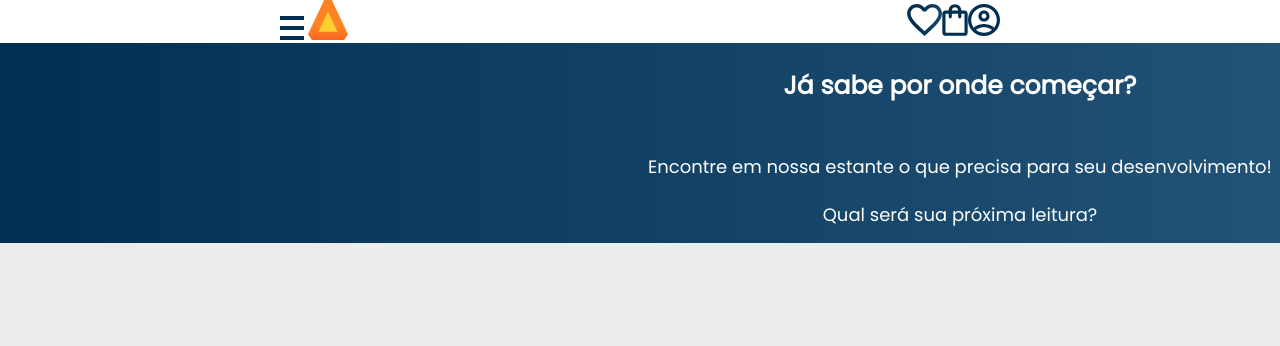
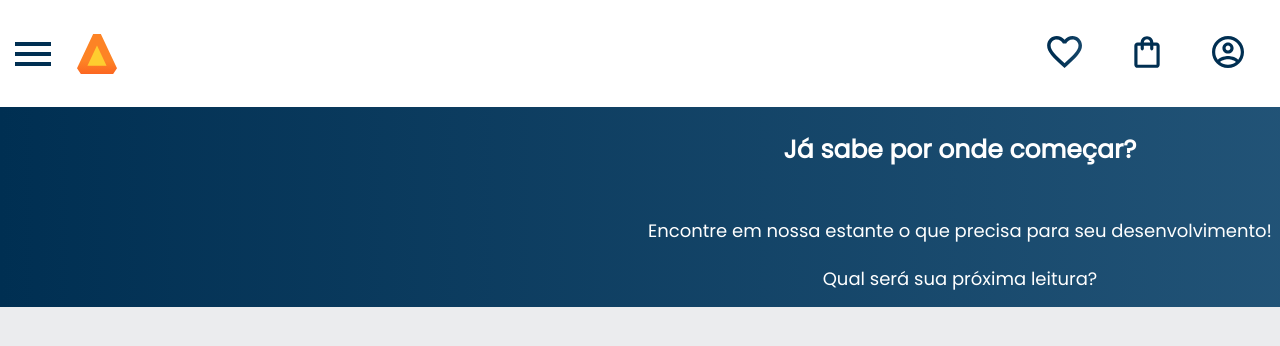
Before and after one commit to igorlindo090/isaqueresponsivo, a plain HTML site: page index.html in a window 1280 px wide. Shown: the top 346 px of the page. Drawn offline with Linux system fonts and the light colour scheme.

Commit message:
Add files via upload

```diff
--- a/index.html
+++ b/index.html
@@ -6,19 +6,18 @@
     <title>AluraBooks</title>
     <link rel="stylesheet" href="src/css/reset.css">
     <link rel="stylesheet" href="src/css/style.css">
-    <link rel="stylesheet" href="src/css/header.css">
     <link rel="shortcut icon" href="livro.ico" type="image/x-icon">
 </head>
 <body>
     <header class="cabecalho">
         <div class="conteiner">
-            <span class="cabecalho_menu-hamburguer"></span>
-            <img src="src/img/Logo.svg" alt="Logo do AluraBooks">
+            <span class="cabecalho_menu-hamburguer conteiner_imagem"></span>
+            <img src="src/img/Logo.svg" alt="Logo do AluraBooks" class="conteiner_imagem">
         </div>
         <div class="cabecalho">
-            <a href="#"><img src="src/img/Favoritos.svg" alt="Favoritos"></a>
-            <a href="#"><img src="src/img/Compras.svg" alt="Compras"></a>
-            <a href="#"><img src="src/img/Usuario.svg" alt="Usuario"></a>
+            <a href="#"><img src="src/img/Favoritos.svg" alt="Favoritos" class="conteiner_imagem"></a>
+            <a href="#"><img src="src/img/Compras.svg" alt="Compras" class="conteiner_imagem"></a>
+            <a href="#"><img src="src/img/Usuario.svg" alt="Usuario" class="conteiner_imagem"></a>
         </div>
     </header>
     <main class="pesquisa">
@@ -27,4 +26,4 @@
         <p>Qual será sua próxima leitura?</p>
     </main>
 </body>
-</html
+</html>
--- a/src/css/header.css
+++ b/src/css/header.css
@@ -3,11 +3,23 @@
     height: 24px;
     background-image: url(../img/Menu.svg);
     display: inline-block;
+    background-repeat: no-repeat;
+    background-position: center;
 }
 
 .cabecalho{
     background-color: white;
     display: flex;
-    justify-content: space-around;
+    justify-content: space-between;
+    align-items: center;
+    padding: 5px;
+}
+
+.conteiner {
+    display: flex;
     align-items: center;
 }
+
+.conteiner_imagem {
+    padding: 1em;
+}
--- a/src/css/style.css
+++ b/src/css/style.css
@@ -26,5 +26,12 @@ body {
     text-align: center;
     margin: 30px;
     font-size: 18px;
+}
 
+.conteiner a {
+    padding: 10px;
 }
+
+.cabecalho a {
+    padding: 10px;
+}
```
